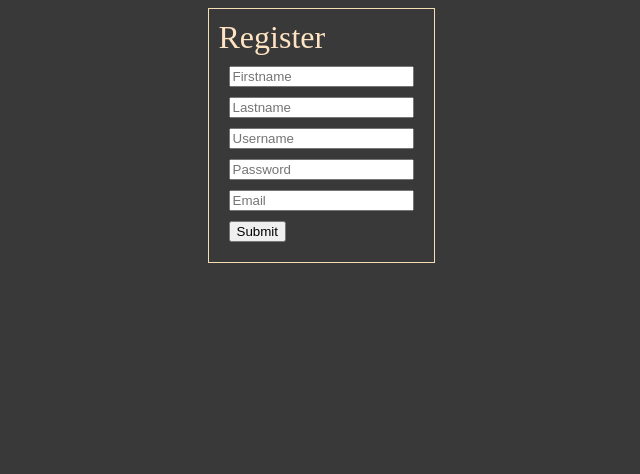
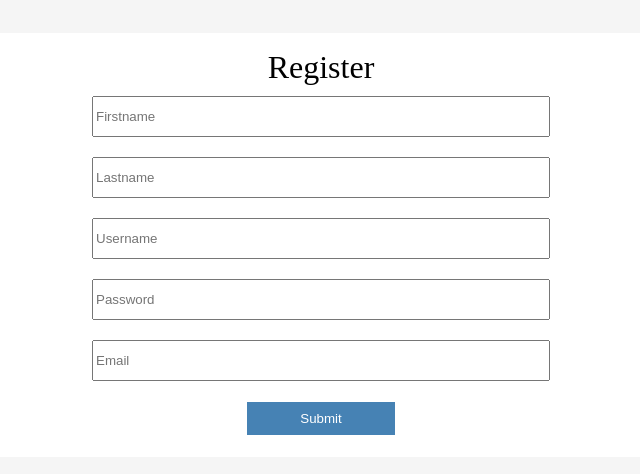
Before and after one commit to sarocha-chang/JS2021_WorkShop-1, a plain HTML site: page index.html in a window 1280 px wide. Shown: the whole page, without its empty margins (319-959 px from the left). Drawn offline with Linux system fonts and the light colour scheme.

Commit message:
Commit finally
decorate finish .

```diff
--- a/index.scss
+++ b/index.scss
@@ -1,17 +1,37 @@
 input{
     display: block;
+    height: 35px;
+    width: 450px;
     margin: 10px;
+
+}
+input#submit{
+    width: 150px;
+    background-color:steelblue;
+    color: white;
+    border: 1px solid white;
+
 }
 body{
-    background-color: rgba(8, 8, 8, 0.8);
+    background-color:whitesmoke;
     display: flex;
     justify-content: center;
 }
 label{
-    color: bisque;
+    margin-top: 5px;
+    color: black;
     font-size: 2rem;
+
 }
 form{
-    border: 1px solid wheat;
+    display: flex;
+    flex-direction: column;
+    align-items: center;
+    margin-top: 25px;
+    width: 50%;
+    text-align: center;
+    border: 1px solid white;
     padding: 10px;
+    background-color:white;
+
 }
```
Also changed, not shown: index.css, 1 other file.
